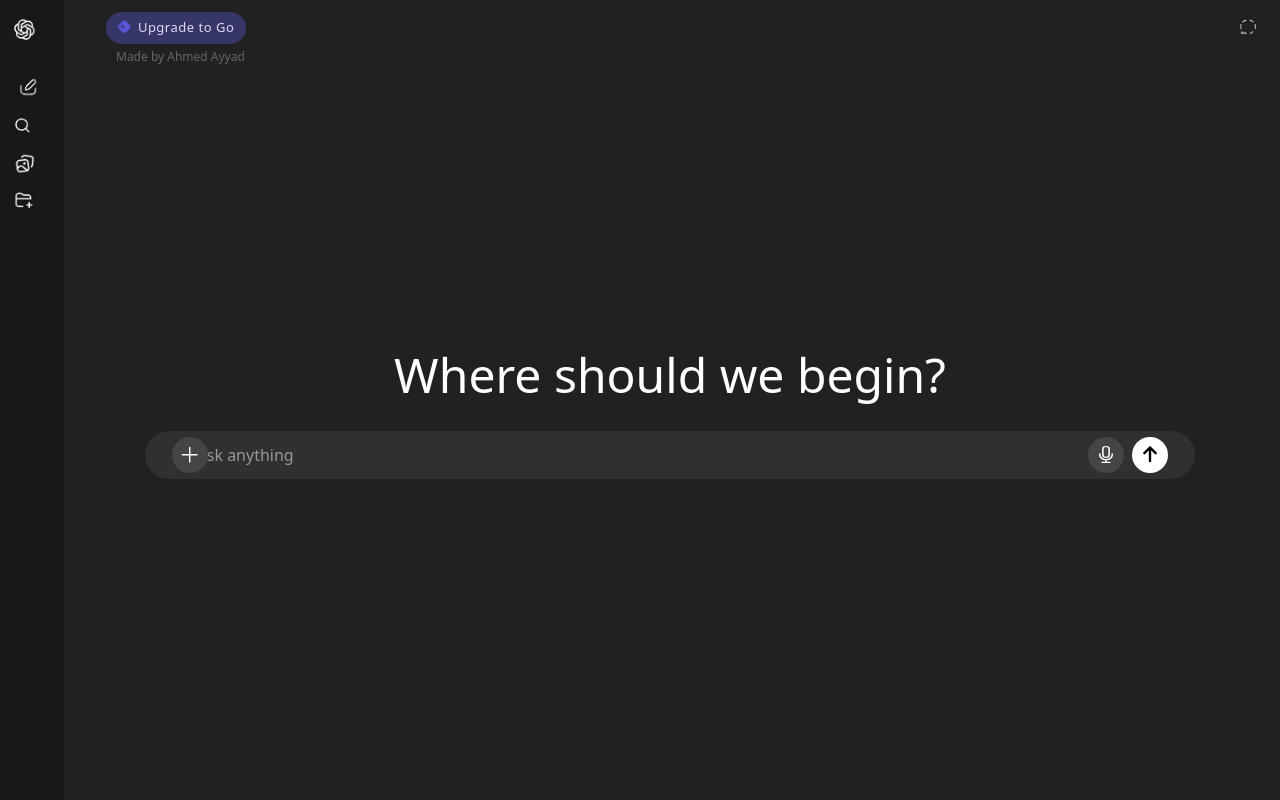
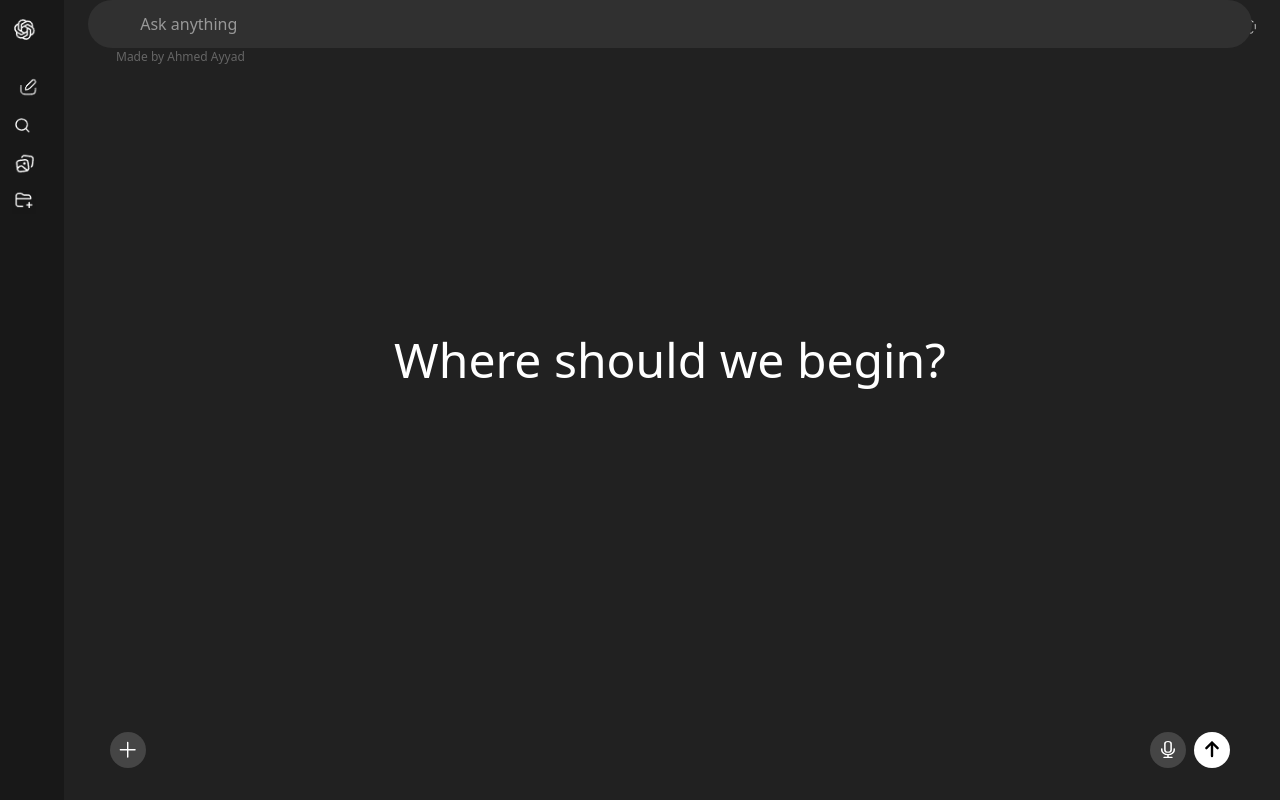
Before and after one commit to A422789/chat-boot, a React (Vite) app: page / in a window 1280 px wide. Built offline with nearby package versions, Linux system fonts and the light colour scheme.

Commit message:
put the API for the chat-boot

```diff
--- a/src/App.jsx
+++ b/src/App.jsx
@@ -56,7 +56,7 @@
       <NavBar />
 
 
-      <div className='flex-1 w-full flex flex-col justify-center items-center px-4 md:px-8'>
+      <div className='flex-1 max-h-[80vh] overflow-y-scroll w-full flex flex-col justify-center items-center px-4 md:px-8'>
 
        {RequstState||chatHistory.length > 0?(<div className=' w-full mt-5 h-full '>
          {chatHistory.map((item)=>{
--- a/src/Components/InputBox.jsx
+++ b/src/Components/InputBox.jsx
@@ -28,7 +28,7 @@
 
   return (
 
-    <div className={`w-full mb-5 text-center relative top-70 md:top-0 ${ContextValue.sideBarIsOpen ? 'opacity-40' : ''} md:opacity-100 `}>
+    <div className={`w-full mb-5 text-center  fixed bottom-0  md:top-0 ${ContextValue.sideBarIsOpen ? 'opacity-40' : ''} md:opacity-100 `}>
 
 
       <textarea
```
